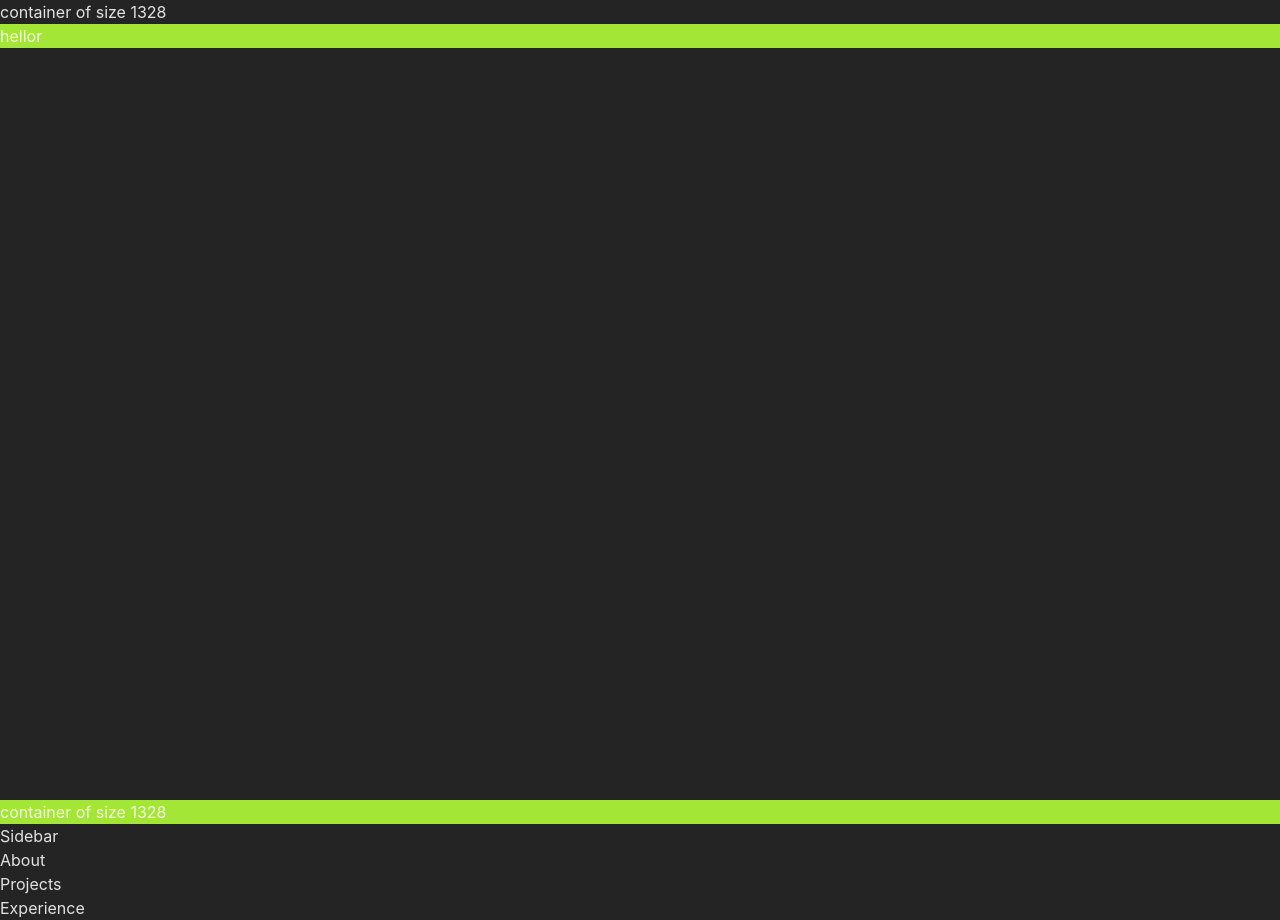
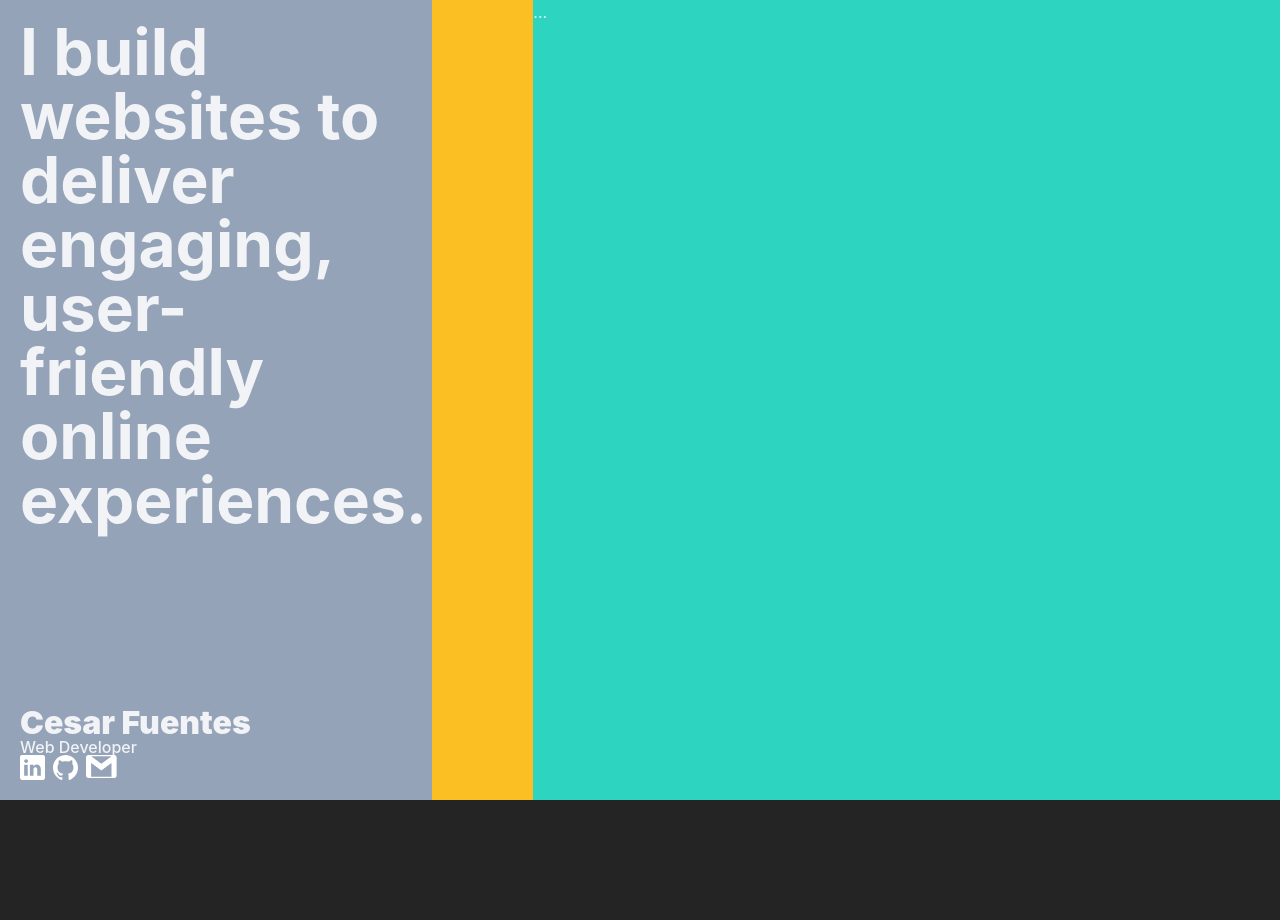
Before and after one commit to cesarifuentes/PortfolioWebsite, a React (Vite) app in the folder portfolio_website/: page / in a window 1280 px wide. After the commit the page ends 800 px from the top, so only its background shows below. Built offline with nearby package versions, Linux system fonts and the light colour scheme.

Commit message:
Added left side preliminary content

```diff
--- a/portfolio_website/src/App.jsx
+++ b/portfolio_website/src/App.jsx
@@ -4,17 +4,25 @@ import { Sidebar, About, Projects, Experience } from "./components";
 
 const App = () => (
   <div>
-    <div className="mx-auto min-h-screen max-w-[1328px]">
+    <div className="mx-auto min-h-screen max-w-[1328px] bg-slate-400">
       {/*  TODO: px-6 py-12 md:px-12 md:py-20 lg:px-24 lg:py-0 */}
-      container of size 1328
-      <div className="bg-lime-400">hellor</div>
+      <div className="flex justify-between">
+        {/* TODO: lg:flex lg:justify-between lg:gap-4 */}
+        {/* LEFT - HEADER */}
+        <div className="w-5/12 min-h-screen flex-col sticky bg-amber-400">
+          {/* TODO: lg:sticky lg:top-0 lg:flex lg:max-h-screen lg:w-1/2 lg:flex-col lg:justify-between lg:py-24 */}
+          <Sidebar />
+        </div>
+        {/* RIGHT - CONTENT */}
+        <div className="w-7/12 bg-teal-400">
+          {/* TODO: pt-24 lg:w-1/2 lg:py-24 */}
+          ...
+          {/* <About />
+          <Projects />
+          <Experience /> */}
+        </div>
+      </div>
     </div>
-    <div className="w-50 mx-auto bg-lime-400">container of size 1328</div>
-
-    <Sidebar />
-    <About />
-    <Projects />
-    <Experience />
   </div>
 );
 
--- a/portfolio_website/src/components/About.jsx
+++ b/portfolio_website/src/components/About.jsx
@@ -1,11 +1,15 @@
 import React from "react";
-import { aboutParagraphs } from "../constants";
+import { paragraphs } from "../constants";
 
 const About = () => {
   return (
     <div>
       About
-      {/* <div>aboutParagraphs</div> */}
+      {paragraphs.map((paragraph) => (
+        <div key={paragraph.id} className="bg-primary">
+          <h1>{paragraph.text}</h1>
+        </div>
+      ))}
     </div>
   );
 };
--- a/portfolio_website/src/components/Sidebar.jsx
+++ b/portfolio_website/src/components/Sidebar.jsx
@@ -1,7 +1,32 @@
 import React from "react";
+import { socialMedias } from "../constants";
 
 const Sidebar = () => {
-  return <div>Sidebar</div>;
+  return (
+    <div className="min-h-screen w-[432px] p-5 bg-slate-400">
+      <h1>
+        I build websites to deliver engaging, user-friendly online experiences.
+      </h1>
+
+      <div className="absolute bottom-0 left-0 p-5">
+        <h2>Cesar Fuentes</h2>
+        <h6>Web Developer</h6>
+        {/* <br /> */}
+        <div className="flex">
+          {socialMedias.map((socialMedia, index) => (
+            <div
+              key={socialMedia.id}
+              className={`${index === 0 ? "ml-0" : "ml-2"}`}
+            >
+              <a href={socialMedia.link} target="_blank">
+                <img src={socialMedia.icon} alt={socialMedia.name} />
+              </a>
+            </div>
+          ))}
+        </div>
+      </div>
+    </div>
+  );
 };
 
 export default Sidebar;
--- a/portfolio_website/src/constants/index.js
+++ b/portfolio_website/src/constants/index.js
@@ -15,25 +15,28 @@ import space_sim from "../assets/space_sim.png";
 import tamu from "../assets/tamu.png";
 import publicis from "../assets/publicis.png";
 
-export const socialMedia = [
+export const socialMedias = [
   {
     id: "social-media-1",
+    name: "linkedin",
     icon: linkedin,
     link: "https://www.linkedin.com/",
   },
   {
     id: "social-media-2",
+    name: "github",
     icon: github,
     link: "https://www.github.com/",
   },
   {
     id: "social-media-3",
+    name: "gmail",
     icon: gmail,
     link: "fuentesivancesar@gmail.com",
   },
 ];
 
-export const aboutParagraphs = [
+export const paragraphs = [
   {
     id: "paragraph-1",
     text: "Hey there, I'm Cesar! I'm passionate about crafting interactive and polished websites that leave a lasting impression. With a specialization in React and Node.js, I thrive on bringing dynamic user experiences to life. I'm currently working on elevating my skills in full-stack web development. As I continue to grow in this industry, I'm excited to create solutions that empower users across the world.",
--- a/portfolio_website/src/index.css
+++ b/portfolio_website/src/index.css
@@ -26,8 +26,21 @@ body {
 }
 
 h1 {
-  font-size: 3.2em;
-  line-height: 1.1;
+  font-size: 4em;
+  line-height: 1;
+  font-weight: 700;
+}
+
+h2 {
+  font-size: 2em;
+  line-height: 1;
+  font-weight: 900;
+}
+
+h6 {
+  font-size: 1em;
+  line-height: 1;
+  font-weight: 500;
 }
 
 /* a {
```
